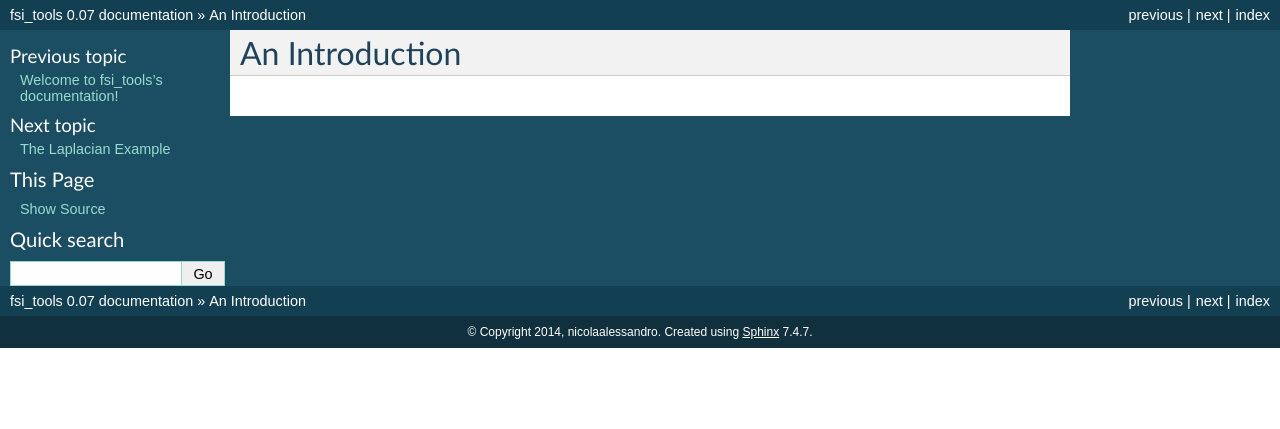
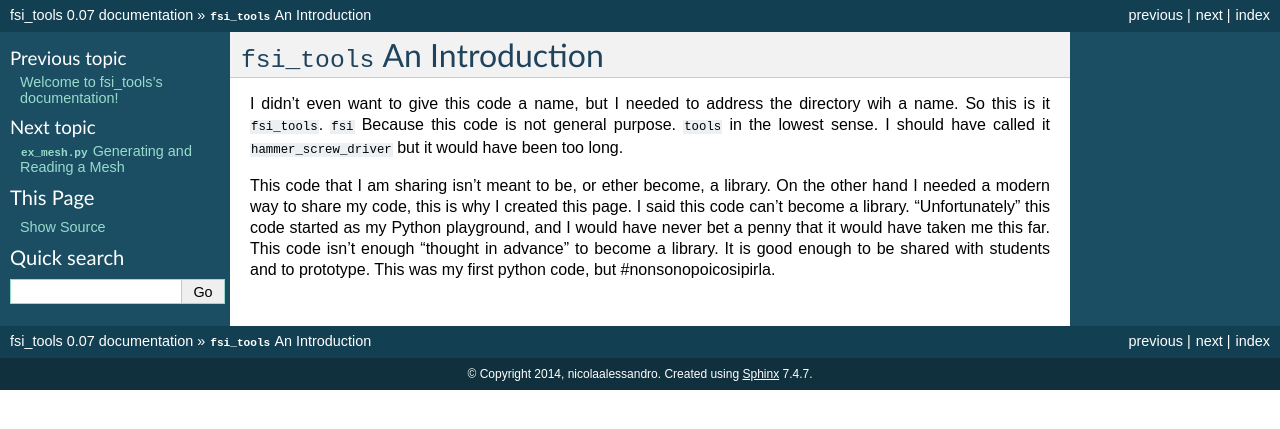
Before and after one commit to sebwolf-de/fsi_tools, a Sphinx documentation site: the page built from doc/source/intro.rst, in a window 1280 px wide. Shown: the top 429 px of the page. Built offline with Sphinx 7.4.7, drawn with Linux system fonts in a browser that asks for light colours.

```diff
--- a/doc/source/assemble.rst
+++ b/doc/source/assemble.rst
@@ -1,5 +1,5 @@
-Operators Assemble
-==================
+``assemble.py`` Operators Assemble
+==================================
 
 .. automodule:: assemble
    :members:
--- a/doc/source/basis_func.rst
+++ b/doc/source/basis_func.rst
@@ -1,5 +1,5 @@
-Basis Functions Module
-======================
+``basis_func.py`` Basis Functions Module
+========================================
 
 .. automodule:: basis_func
    :members:
--- a/doc/source/index.rst
+++ b/doc/source/index.rst
@@ -12,9 +12,11 @@ Contents:
    :maxdepth: 2
 
    intro
+   mesh
    laplacian
    basis_func
    assemble
+   viewers
 
 
 
--- a/doc/source/intro.rst
+++ b/doc/source/intro.rst
@@ -1,2 +1,6 @@
-An Introduction
-===============
+``fsi_tools`` An Introduction
+=============================
+
+I didn't even want to give this code a name, but I needed to address the directory wih a name. So this is it ``fsi_tools``. ``fsi`` Because this code is not general purpose. ``tools`` in the lowest sense. I should have called it ``hammer_screw_driver`` but it  would have been too long.
+
+This code that I am sharing isn't meant to be, or ether become, a library. On the other hand I needed a modern way to share my code, this is why I created this page. I said this code can't become a library. "Unfortunately" this code started as my Python playground, and I would have never bet a penny that it would have taken me this far. This code isn't enough "thought in advance" to become a library. It is good enough to be shared with students and to prototype. This was my first python code, but #nonsonopoicosipirla.
--- /dev/null
+++ b/doc/source/viewers.rst
@@ -0,0 +1,5 @@
+``viewers.py`` A Module to View
+===============================
+
+.. automodule:: viewers
+   :members:
```
Also changed, not shown: doc/source/laplacian.rst (+4 -5 lines), doc/source/mesh.rst (added, +83 -0 lines), 5 other files.
